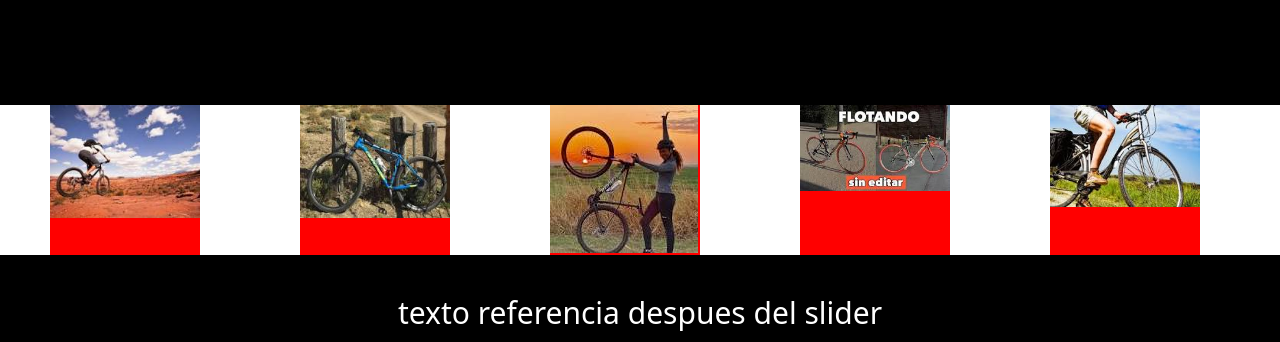
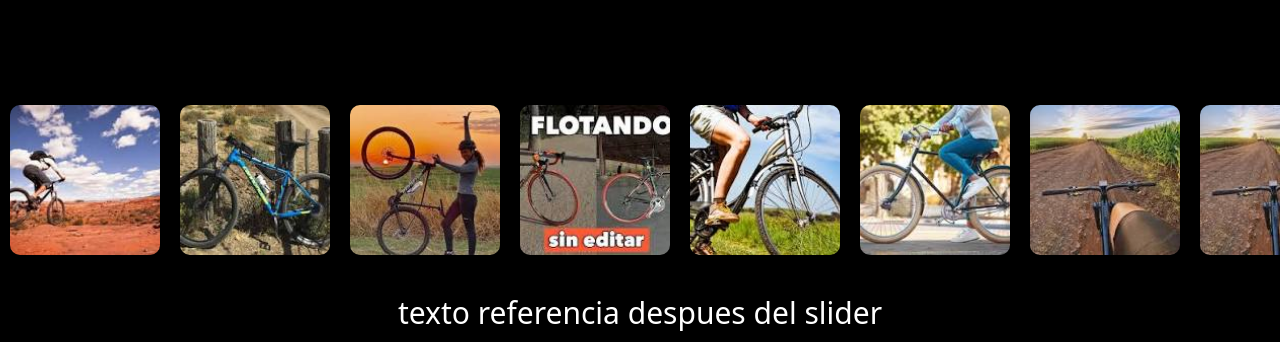
Before and after one commit to MattDevp/extremebike, an Astro site: page / in a window 1280 px wide. Shown: the part 458-800 px from the top of the page. Built offline with nearby package versions, Linux system fonts and the light colour scheme; Astro itself is replaced by a stand-in of ours.

Commit message:
few changes hover in slider

```diff
--- a/src/components/Slider1.astro
+++ b/src/components/Slider1.astro
@@ -12,6 +12,9 @@
     <div class="elememto"><img src="cinco.jpeg" alt=""></div>
     <div class="elememto"><img src="seis.jpeg" alt=""></div>
     <div class="elememto"><img src="siete.jpeg" alt=""></div>
+    <div class="elememto"><img src="siete.jpeg" alt=""></div>
+    <div class="elememto"><img src="siete.jpeg" alt=""></div>
+    <div class="elememto"><img src="siete.jpeg" alt=""></div>
 </div>
 
 
@@ -22,15 +25,27 @@
         overflow: scroll;
         border-style: solid;
         border-color: green;
-        background-color: white;
+
     }
 
     .elememto {
         flex: 1 0 auto;
-        margin: 0 50px;
-        background-color: red;
+        margin: 0 10px;
+        background-color: black;
+        width: 150px;
+        height: 150px;
+
+    }
+    img {
+        object-fit: cover;
+        border-radius: 10px;
         width: 150px;
         height: 150px;
     }
 
+    img:hover{
+        border-radius: 10px;
+        transform: scale(1.2);
+
+    }
 </style>
--- a/src/pages/index.astro
+++ b/src/pages/index.astro
@@ -26,7 +26,7 @@ import Slider1 from '../components/Slider1.astro';
 
 
 <div class="flex justify-center">
-    <button class=" text-amber-50 m-10 p-10 bg-amber-300">
+    <button class=" text-amber-50 m-10 p-10 bg-amber-900 rounded-2xl text-2xl hover:text-3xl hover:bg-amber-700">
       <a href="https://www.google.com/maps/dir/Extreme+bike/-33.109364,-71.572868/@-33.1052504,-71.584264,15z/data=!4m8!4m7!1m5!1m1!1s0x9689e12426925673:0x8ae65fa77cb89c17!2m2!1d-71.5729306!2d-33.1093706!1m0?entry=ttu&g_ep=EgoyMDI2MDEwNy4wIKXMDSoASAFQAw%3D%3D" target="_blank">Encuentranos</a>
     </button>
 </div>
```
